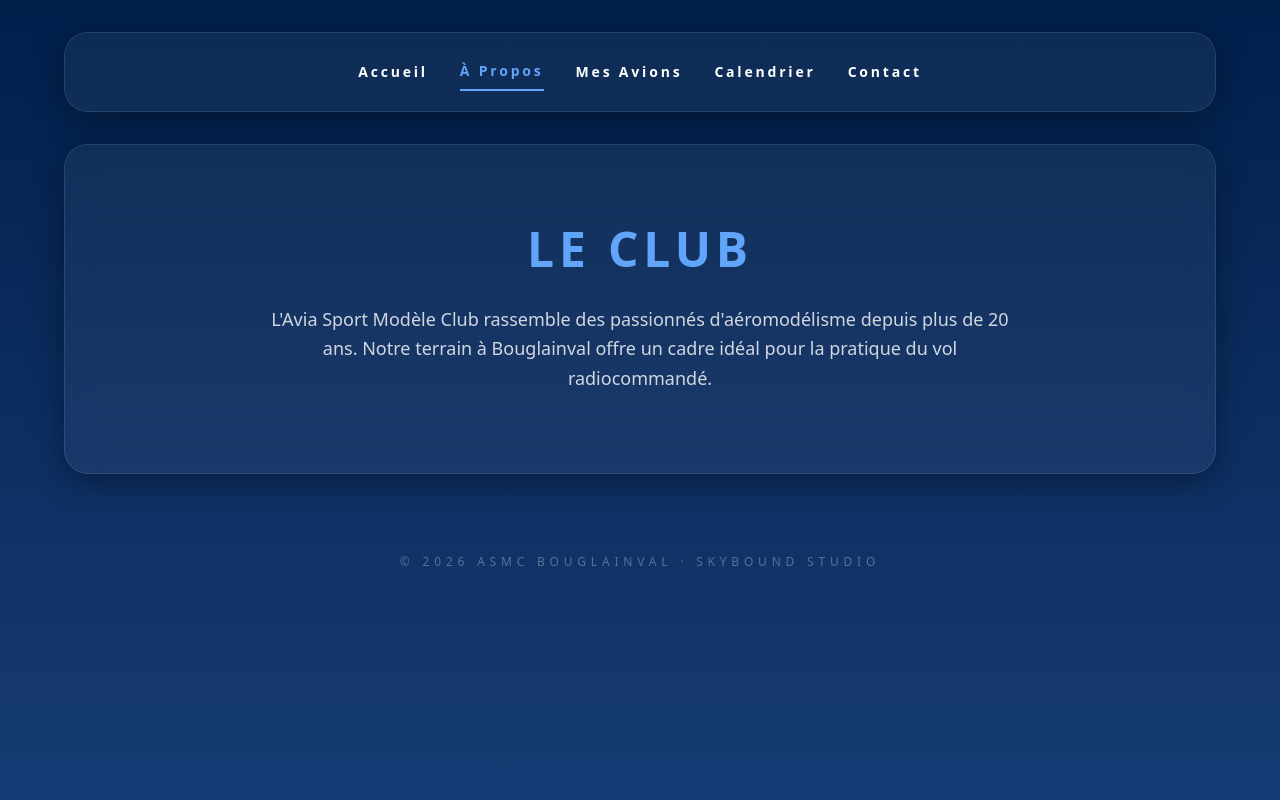
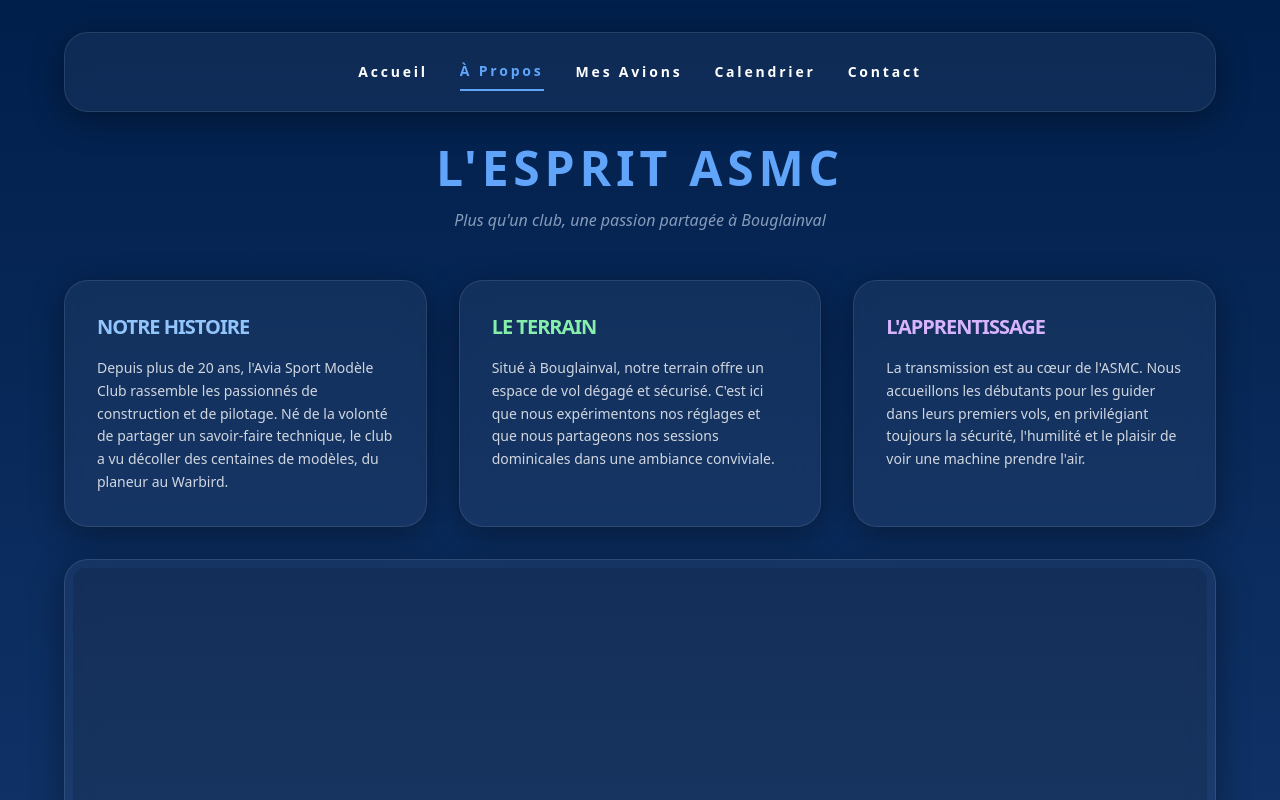
Before and after one commit to leschaeveemmanuel-rgb/asmc-site, a React (Vite) app: page / in a window 1280 px wide. Both pictures are taken after a click on the button "À Propos". Shown: the top 800 px of the page. Built offline with nearby package versions, Linux system fonts and the light colour scheme.

Commit message:
Add files via upload

```diff
--- a/src/App.jsx
+++ b/src/App.jsx
@@ -78,13 +78,52 @@ function App() {
 
         {/* --- PAGE À PROPOS --- */}
         {page === 'apropos' && (
-          <div className="glass-card p-8 md:p-20 text-center animate-in fade-in duration-500">
-            <h2 className="text-3xl md:text-5xl font-bold mb-8 uppercase tracking-widest text-blue-400">Le Club</h2>
-            <p className="text-lg opacity-80 leading-relaxed max-w-3xl mx-auto">
-              L'Avia Sport Modèle Club rassemble des passionnés d'aéromodélisme depuis plus de 20 ans. Notre terrain à Bouglainval offre un cadre idéal pour la pratique du vol radiocommandé.
-            </p>
-          </div>
-        )}
+          <div className="w-full animate-in fade-in slide-in-from-bottom-4 duration-700">
+    <div className="text-center mb-12">
+      <h2 className="text-3xl md:text-5xl font-black uppercase tracking-widest text-blue-400">L'Esprit ASMC</h2>
+      <p className="mt-4 text-blue-100 opacity-60 italic">Plus qu'un club, une passion partagée à Bouglainval</p>
+    </div>
+
+    <div className="grid grid-cols-1 md:grid-cols-3 gap-8 max-w-6xl mx-auto">
+
+      {/* COLONNE 1 : L'HISTOIRE */}
+      <div className="glass-card p-8 space-y-4 border-t-2 border-blue-500/30">
+        <h3 className="text-xl font-bold text-blue-300 uppercase tracking-tighter">Notre Histoire</h3>
+        <p className="text-sm opacity-80 leading-relaxed">
+          Depuis plus de 20 ans, l'Avia Sport Modèle Club rassemble les passionnés de construction et de pilotage.
+          Né de la volonté de partager un savoir-faire technique, le club a vu décoller des centaines de modèles, du planeur au Warbird.
+        </p>
+      </div>
+
+      {/* COLONNE 2 : LE TERRAIN */}
+      <div className="glass-card p-8 space-y-4 border-t-2 border-green-500/30">
+        <h3 className="text-xl font-bold text-green-300 uppercase tracking-tighter">Le Terrain</h3>
+        <p className="text-sm opacity-80 leading-relaxed">
+          Situé à Bouglainval, notre terrain offre un espace de vol dégagé et sécurisé.
+          C'est ici que nous expérimentons nos réglages et que nous partageons nos sessions dominicales dans une ambiance conviviale.
+        </p>
+      </div>
+
+      {/* COLONNE 3 : LA PHILOSOPHIE */}
+      <div className="glass-card p-8 space-y-4 border-t-2 border-purple-500/30">
+        <h3 className="text-xl font-bold text-purple-300 uppercase tracking-tighter">L'Apprentissage</h3>
+        <p className="text-sm opacity-80 leading-relaxed">
+          La transmission est au cœur de l'ASMC. Nous accueillons les débutants pour les guider dans leurs premiers vols,
+          en privilégiant toujours la sécurité, l'humilité et le plaisir de voir une machine prendre l'air.
+        </p>
+      </div>
+
+    </div>
+
+    {/* BLOC IMAGE OPTIONNEL */}
+    <div className="mt-8 glass-card p-2 max-w-6xl mx-auto">
+      <div className="bg-black/40 rounded-xl aspect-[21/9] flex items-center justify-center italic opacity-30">
+        [Image du terrain ou photo de groupe à venir]
+      </div>
+    </div>
+  </div>
+)}
+
 
         {/* --- PAGE MES AVIONS --- */}
         {page === 'avions' && (
```
